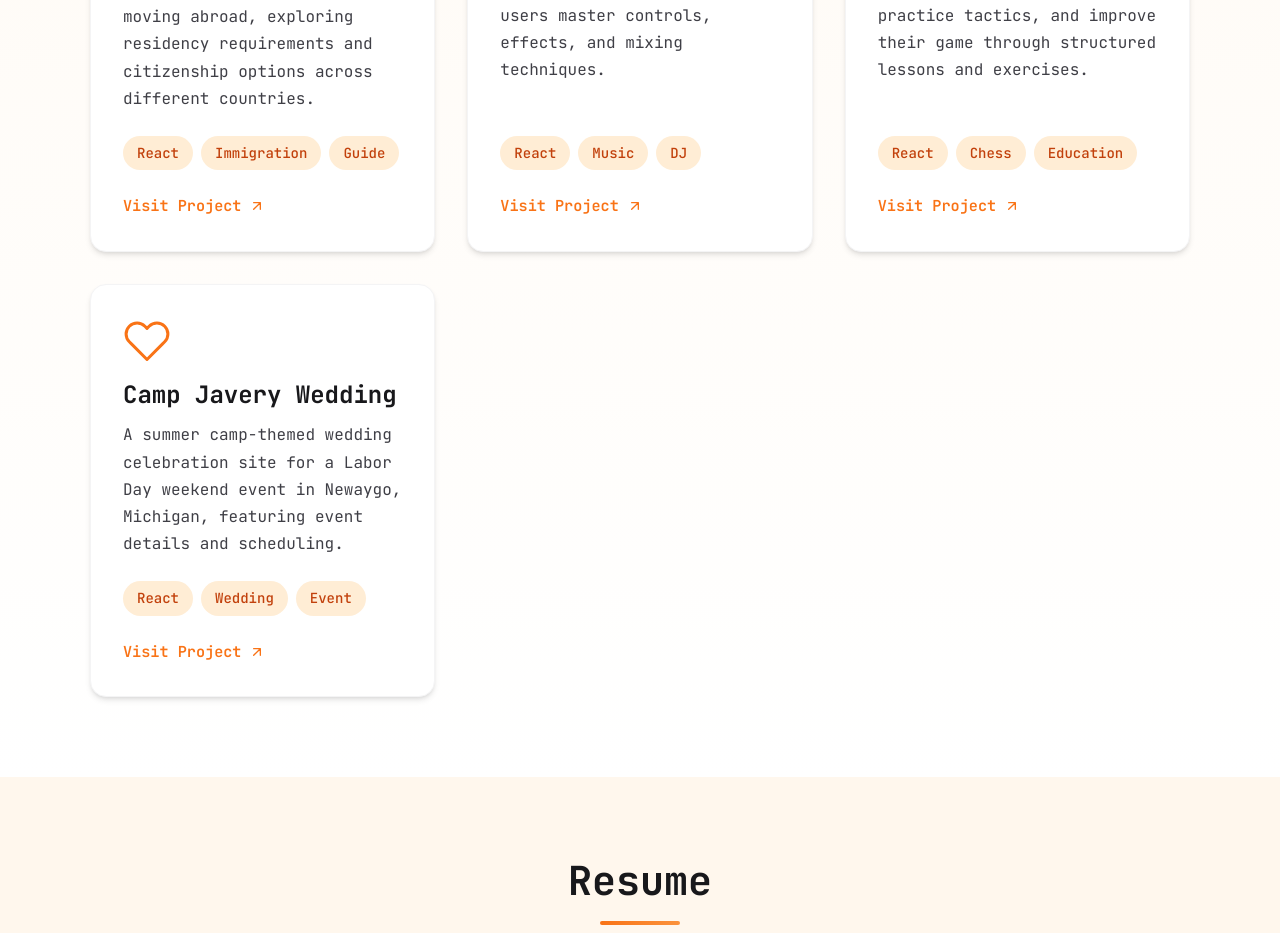
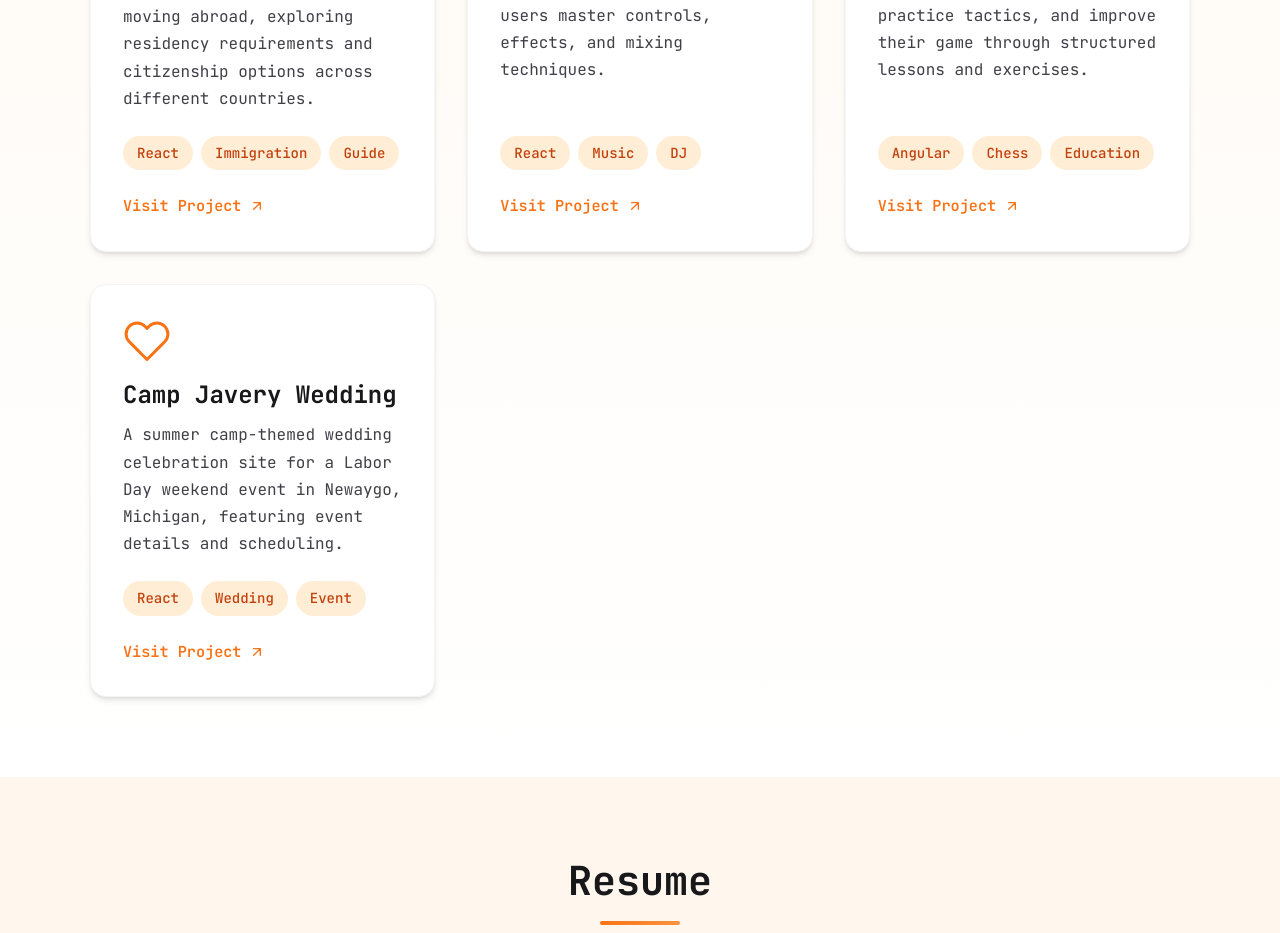
Before and after one commit to thejaredchapman/personal_websitee, a React (Vite) app: page / in a window 1280 px wide. Shown: the part 3143-4076 px from the top of the page. Built offline with nearby package versions, Linux system fonts and the light colour scheme.

Commit message:
update project tags

```diff
--- a/src/components/ProjectsSection.jsx
+++ b/src/components/ProjectsSection.jsx
@@ -70,7 +70,7 @@ function ProjectsSection() {
     {
       title: 'Chess Learning App',
       description: 'An interactive chess learning platform designed to help players study openings, practice tactics, and improve their game through structured lessons and exercises.',
-      tags: ['React', 'Chess', 'Education'],
+      tags: ['Angular', 'Chess', 'Education'],
       url: 'https://chess-learning-app-teal.vercel.app/',
       icon: (
         <svg viewBox="0 0 24 24" fill="none" stroke="currentColor" strokeWidth="1.5" aria-hidden="true">
```
